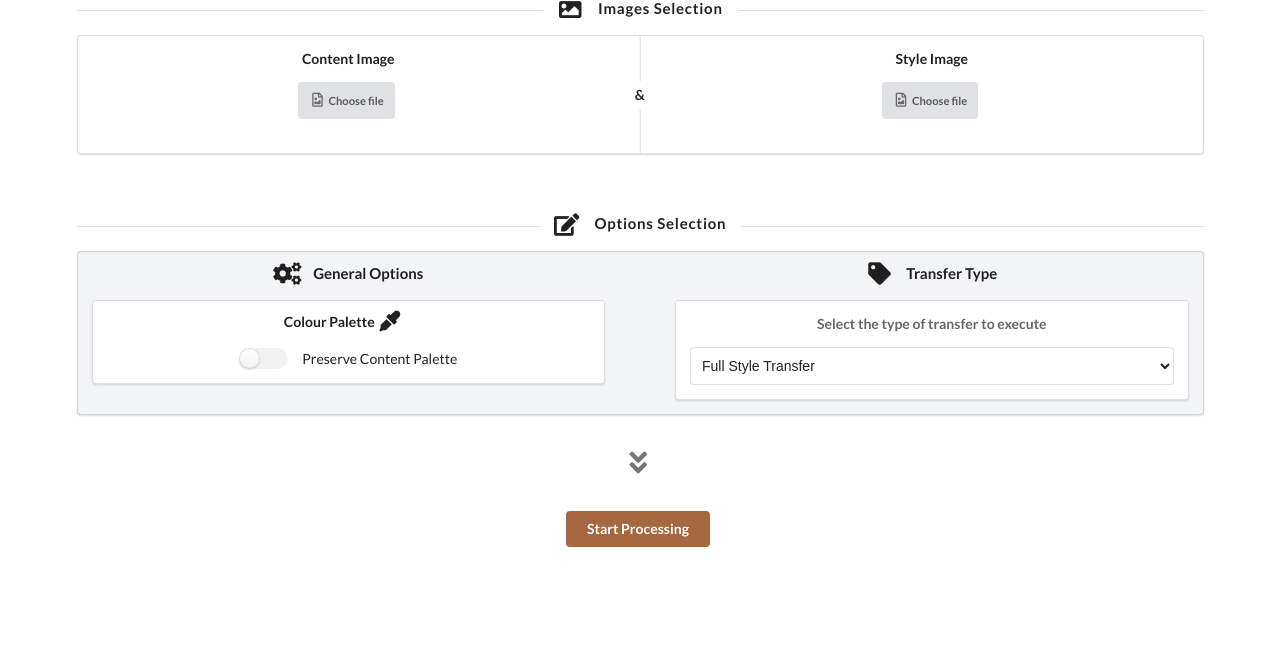
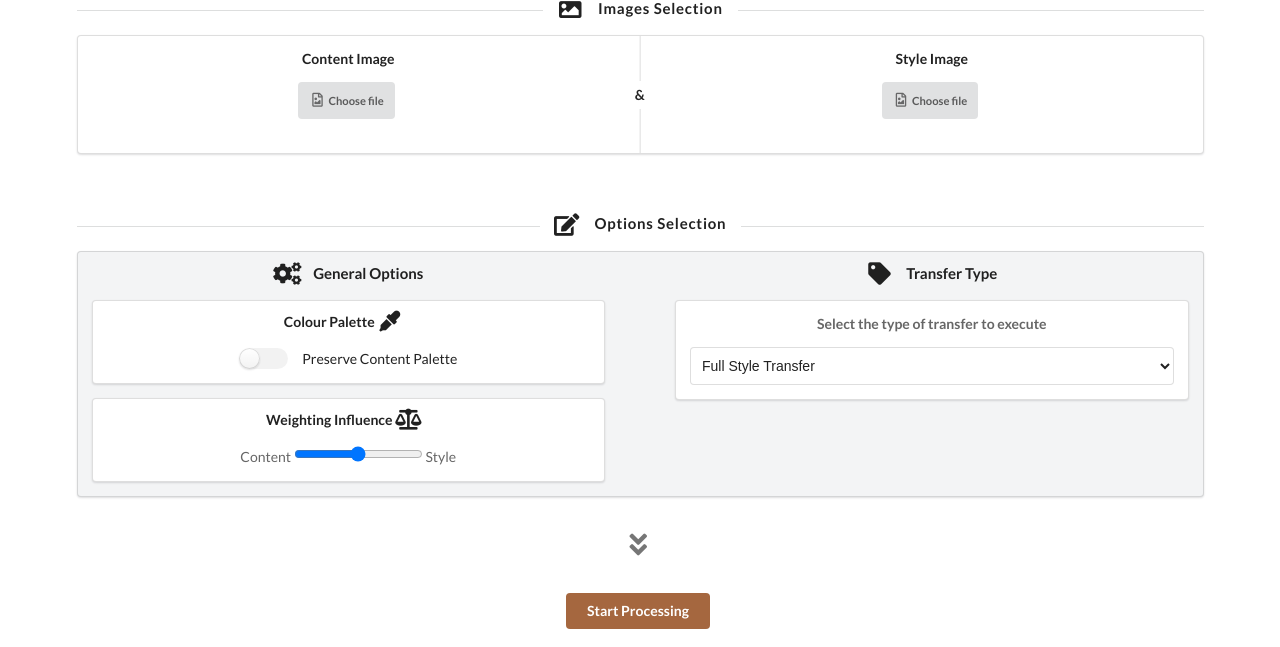
Before and after one commit to caoanle13/FYP, a Flask app: page / in a window 1280 px wide. Shown: the part 167-814 px from the top of the page. Run offline with Flask 2, Linux system fonts and the light colour scheme.

Commit message:
added weight balance feature

```diff
--- a/code/app.py
+++ b/code/app.py
@@ -7,7 +7,7 @@ from segmentation.image_helpers import combine_masks
 from paths import *
 from structure import *
 from stylisation.style_transfer_model import TransferModel
-from constants import numbers
+from constants import numbers, style_param
 from preprocessing.preprocessing import match_histogram
 
 
@@ -34,14 +34,20 @@ def masks():
     style_image = request.files["style_image"]
     style_image.save(STYLE_IMAGE_PATH)
 
+    preserve_content_palette = request.form.get('preserve_content_palette') == "on"
+    s = int(request.form["style_weight"])
+    s_weight = style_param["weights"][s]
+    TransferModel.style_weight = s_weight
+    s_description = style_param["descriptions"][s]
+
     transfer_option = request.form["transfer-option"]
     user_defined_regions = request.form.get('region_toggle') == "on"
-    preserve_content_palette = request.form.get('preserve_content_palette') == "on"
 
     # Log form input to summary directory
     log_text("CONTENT: " + content_image.filename)
     log_text("STYLE: " + style_image.filename)
     log_text("PRESERVE CONTENT PALETTE: " + str(preserve_content_palette))
+    log_text("STYLE INFLUENCE:" + s_description)
     log_text("OPTION: " + transfer_option)
     log_text("USER DEFINED REGION: " + str(user_defined_regions))
     log_files([CONTENT_IMAGE_PATH, STYLE_IMAGE_PATH])
--- a/code/constants.py
+++ b/code/constants.py
@@ -1 +1,6 @@
 numbers = ["zero", "one", "two", "three", "four", "five", "six", "seven", "eight", "nine"]
+
+style_param = {
+    "weights": [0.0005, 0.001, 0.005, 0.01, 0.05, 0.1, 0.2],
+    "descriptions": ["very poor", "poor", "little", "mild", "normal", "strong", "very strong"]
+}
--- a/code/static/js/index.js
+++ b/code/static/js/index.js
@@ -9,7 +9,7 @@ form.addEventListener("submit", function (event) {
 
     let content = this.elements[0];
     let style = this.elements[1];
-    let selectMenu = this.elements[3];
+    let selectMenu = this.elements[4];
     let options = selectMenu.options;
     let selected = options[options.selectedIndex].value;
     let loader = document.getElementById("segmentation_loader");
@@ -37,8 +37,8 @@ form.addEventListener("submit", function (event) {
     // If everything correct, create and show loader
     else {
         loader.innerText = 'Performing ' + selected + ' segmentation...';
-        $('#loader_modal').modal('show');
     }
+    $('#loader_modal').modal('show');
 
 });
 
--- a/code/templates/index.html
+++ b/code/templates/index.html
@@ -120,8 +120,8 @@
                                 <i class="settings icon"></i>
                                 General Options
                             </h4>
+
                             <div class="ui segment">
-
                                 <h5 class="ui header"> Colour Palette
                                     <i class="eye dropper icon"></i>
                                 </h5>
@@ -129,8 +129,20 @@
                                     <input type="checkbox" name="preserve_content_palette">
                                     <label>Preserve Content Palette</label>
                                 </div>
+                            </div>
 
+                            <div class="ui segment">
+                                <h5 class="ui header"> Weighting Influence
+                                    <i class="balance scale icon"></i>
+                                </h5>
+                                <div style="white-space:nowrap">
+                                    <label for="style_weight">Content</label>
+                                    <input class="ui range" type="range" id="style_weight" name = "style_weight"
+                                            min="0" max="6" step="1">
+                                    <label for="style_weight">Style</label>
+                                </div>
                             </div>
+
                         </div>
 
 
```
Also changed, not shown: code/stylisation/style_transfer_model.py (+11 -3 lines).
